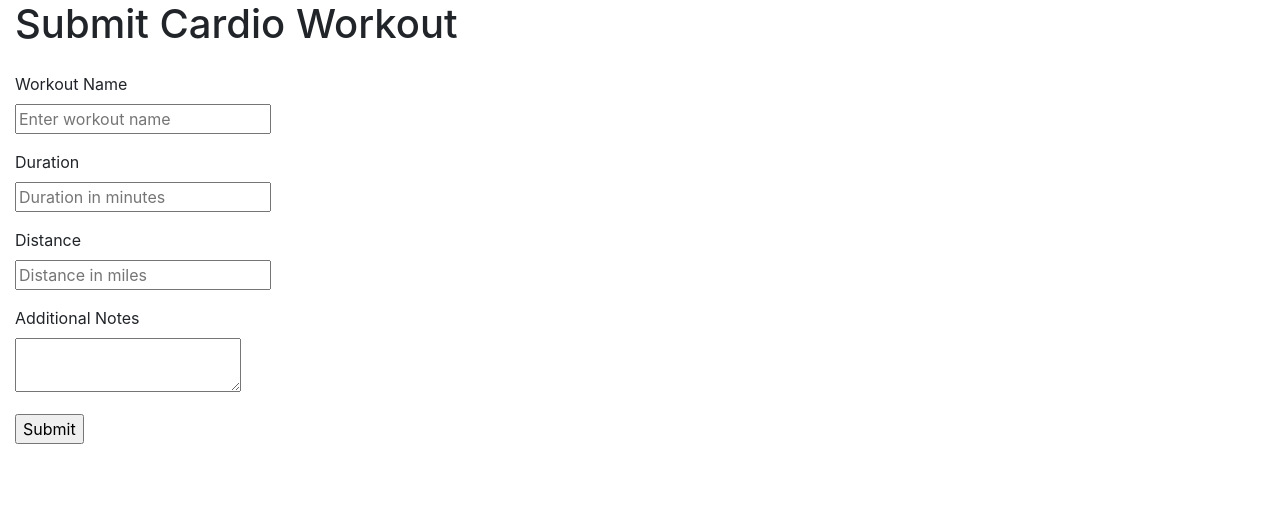
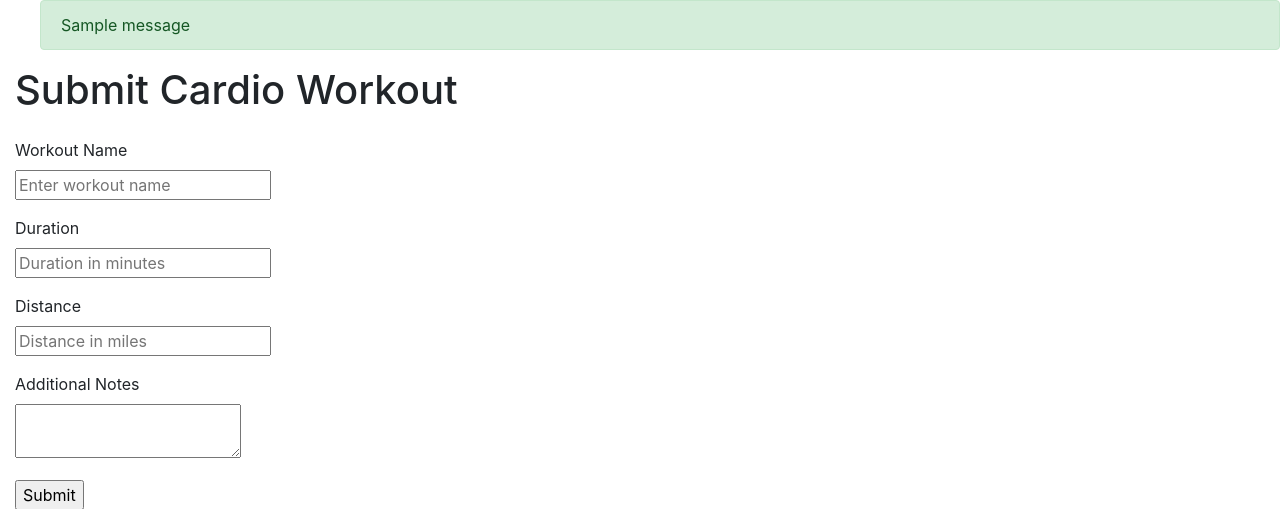
Before and after one commit to robbieowens15/UVA_CS_3240_Project, a Django app: page /exercise_gamification/workouts/cardio_workout/ in a window 1280 px wide. Shown: the part 56-565 px from the top of the page. Run offline with Django 4.2, Linux system fonts and the light colour scheme; a user stored in the database is signed in; tables that the repository leaves empty hold one stand-in row (values such as "Sample post"); one stand-in notice (Sample message) is shown; some libraries are stand-ins or nearby versions.

Commit message:
Handles messages

```diff
--- a/exercise_gamification/templates/exercise_gamification/base.html
+++ b/exercise_gamification/templates/exercise_gamification/base.html
@@ -39,6 +39,15 @@
         </ul>
       </div>
     </nav>
+    {% if messages %}
+      <ul class="messages">
+        {% for message in messages %}
+          <div class="alert alert-success">
+            {{ message }}
+          </div>
+        {% endfor %}
+      </ul>
+{% endif %}
     <div id="content" class="d-flex justify-content-center">
         {% block content %}{% endblock %}
     </div>
```
